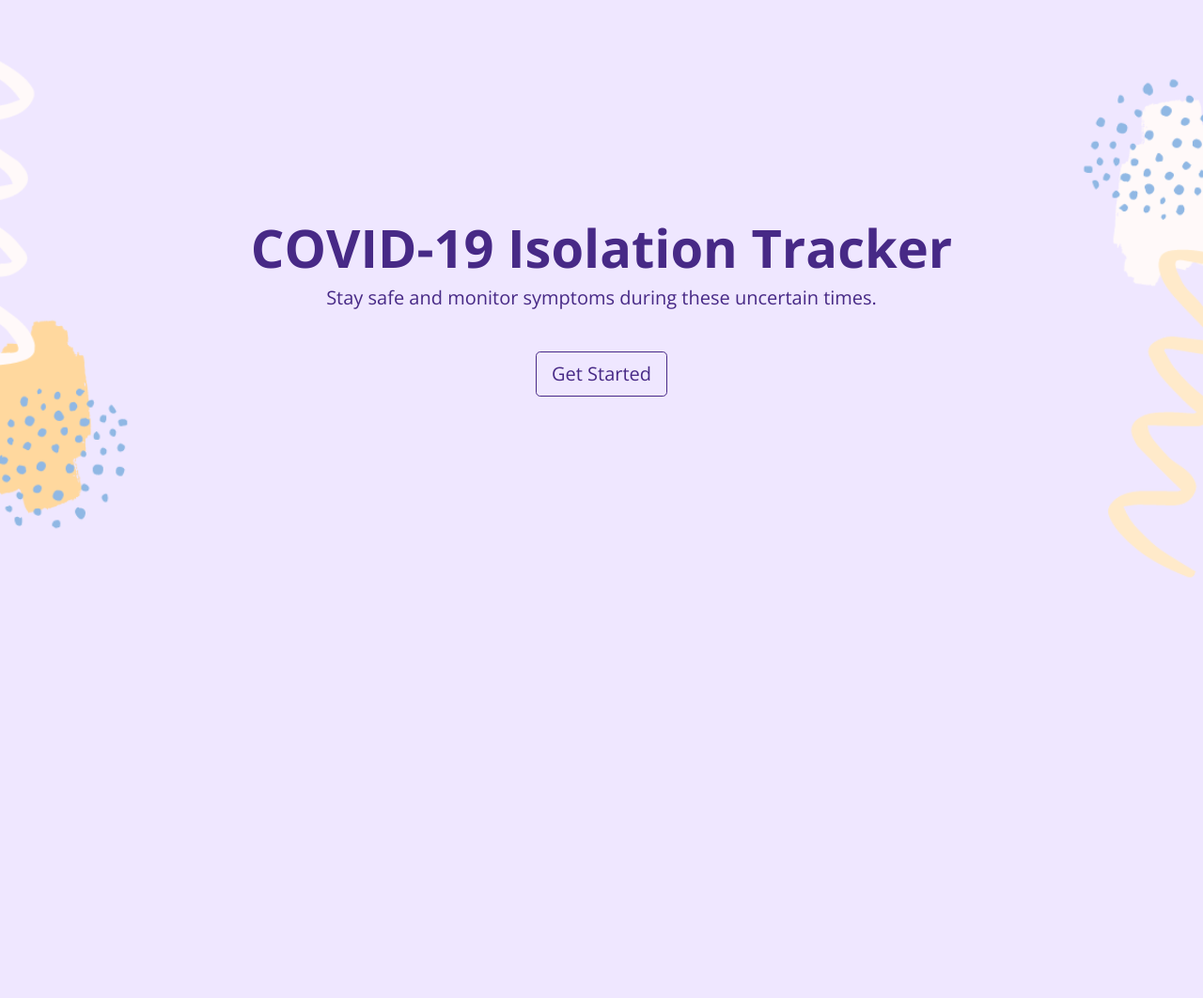
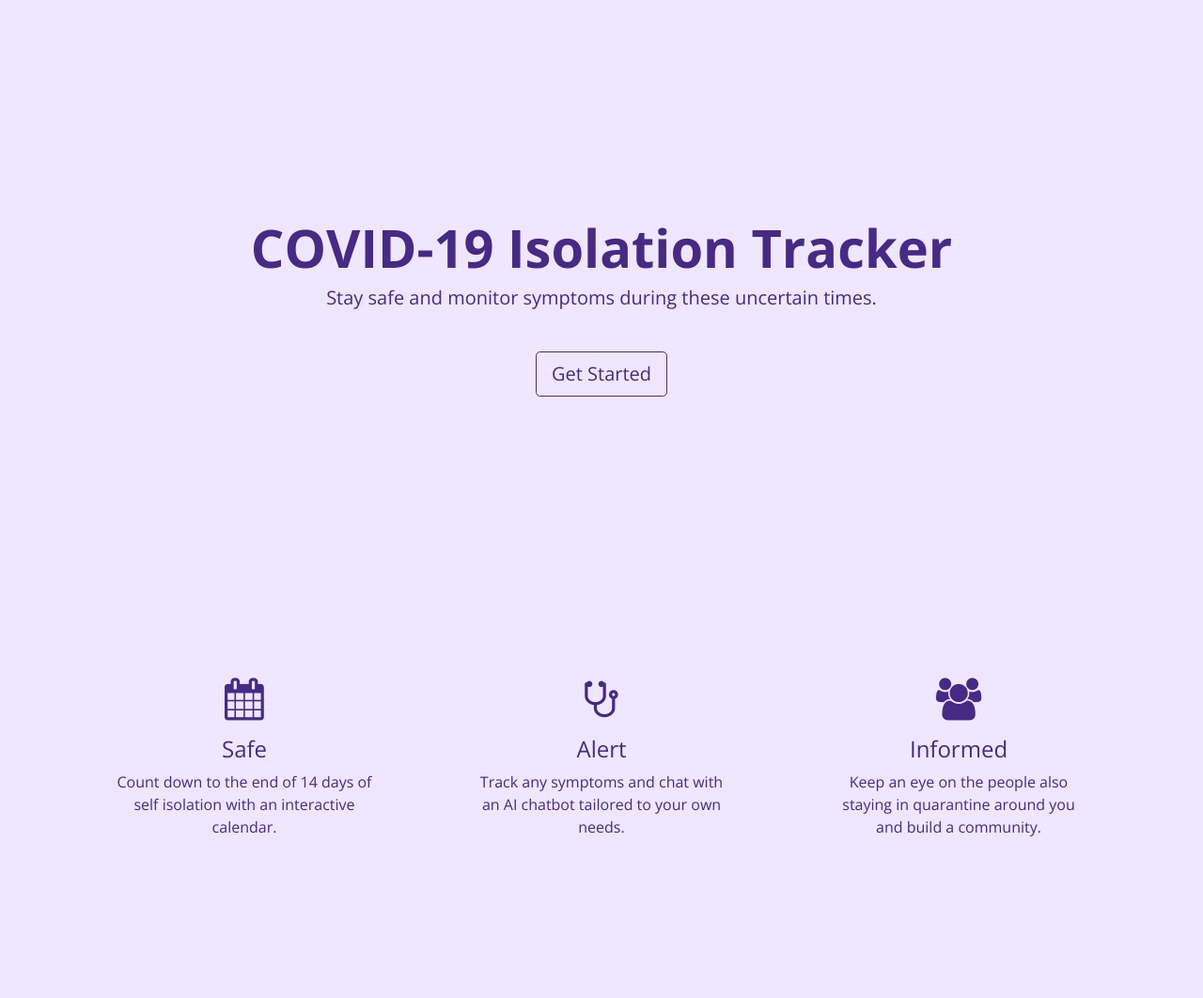
Before and after one commit to bekahma/isotracker-19, a Flask app: page / in a window 1280 px wide. Shown: the part 69-1131 px from the top of the page at 94% size. Before the commit the page ends 684 px from the top, so only its background shows below. Run offline with Flask 2, Linux system fonts and the light colour scheme; some libraries are stand-ins or nearby versions.

Commit message:
description section complete

```diff
--- a/templates/css/styles.css
+++ b/templates/css/styles.css
@@ -25,7 +25,7 @@ nav {
 
 .landing {
     margin-top: 18%;
-    margin-bottom: 18%;
+    margin-bottom: 22%;
     align-items: center;
 }
 
@@ -44,3 +44,23 @@ nav {
     margin-top: 4%;
     margin-bottom: 4%;
 }
+
+.features {
+    margin-top: 12%;
+    margin-bottom: 12%;
+}
+
+.desc {
+    text-align: center;
+}
+
+.desc p {
+    margin-left: 10%;
+    margin-right: 10%;
+}
+
+.desc i {
+    font-size: 45px;
+    margin-top: 5%;
+    margin-bottom: 5%;
+}
--- a/templates/index.html
+++ b/templates/index.html
@@ -6,8 +6,9 @@
 	  	<meta charset="utf-8">
 		<meta name="viewport" content="width=device-width, initial-scale=1, shrink-to-fit=no">
 
-		<!-- Bootstrap CSS -->
+		<!-- External CSS -->
 		<link rel="stylesheet" href="https://stackpath.bootstrapcdn.com/bootstrap/4.5.0/css/bootstrap.min.css" integrity="sha384-9aIt2nRpC12Uk9gS9baDl411NQApFmC26EwAOH8WgZl5MYYxFfc+NcPb1dKGj7Sk" crossorigin="anonymous">
+		<link href="https://stackpath.bootstrapcdn.com/font-awesome/4.7.0/css/font-awesome.min.css" type="text/css" rel="stylesheet">
 
 		<title>COVID-19 Isolation Tracker</title>
 		<link rel="stylesheet" href="css/styles.css">
@@ -33,7 +34,7 @@
 				<div class="collapse navbar-collapse" id="navbarNav">
 				  <ul class="navbar-nav">
 					<li class="nav-item">
-					  	<a class="nav-link" href="#">About</a>
+					  	<a class="nav-link" href="#about">About</a>
 					</li>
 					<li class="nav-item">
 						<a class="nav-link" href="#">Contact</a>
@@ -54,6 +55,30 @@
 				<h5>Stay safe and monitor symptoms during these uncertain times.</h5>
 				<div id="button">
 					<button class="btn btn-outline-success btn-lg">Get Started</button>
+				</div>
+			</div>
+		</section>
+
+		<section class="features" id="about">
+			<div class="container">
+				<div class="row">
+					<div class="desc col-sm-4">
+					  <i class="fa fa-calendar"></i>
+					  <h4>Safe</h4>
+					  <p>Count down to the end of 14 days of self isolation with an interactive calendar.</p>
+					</div>
+
+					<div class="desc col-sm-4">
+					  <i class="fa fa-stethoscope"></i>
+					  <h4>Alert</h4>
+					  <p>Track any symptoms and chat with an AI chatbot tailored to your own needs.</p>
+					</div>
+
+					<div class="desc col-sm-4">
+					  <i class="fa fa-users"></i>
+					  <h4>Informed</h4>
+					  <p>Keep an eye on the people also staying in quarantine around you and build a community.</p>
+					</div>
 				</div>
 			</div>
 		</section>
```
